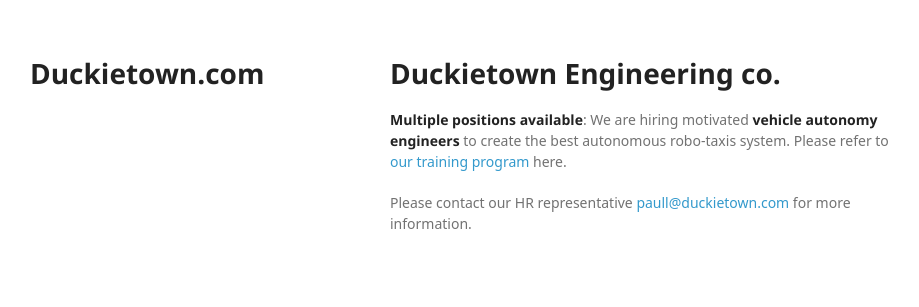
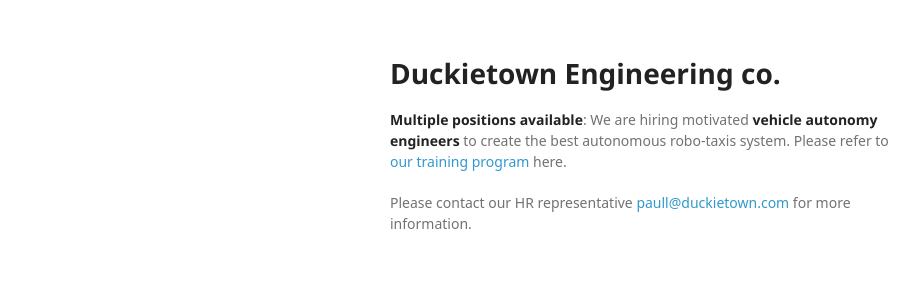
Before and after one commit to dt-fork/duckietown.com, a plain HTML site: page index.html in a window 1280 px wide. Shown: the whole page, without its empty margins (180-1099 px from the left). Drawn offline with Linux system fonts and the light colour scheme; a web font is replaced by a local one.

Commit message:
Update index.html

```diff
--- a/index.html
+++ b/index.html
@@ -3,7 +3,7 @@
   <head>
     <meta charset="utf-8">
     <meta http-equiv="X-UA-Compatible" content="chrome=1">
-    <title>Duckietown.com by duckietown</title>
+    <title>Duckietown Engineering Co. official web page</title>
 
     <link rel="stylesheet" href="stylesheets/styles.css">
     <link rel="stylesheet" href="stylesheets/github-light.css">
@@ -15,7 +15,7 @@
   <body>
     <div class="wrapper">
       <header>
-        <h1>Duckietown.com</h1>
+
         <p></p>
 
       </header>
```
